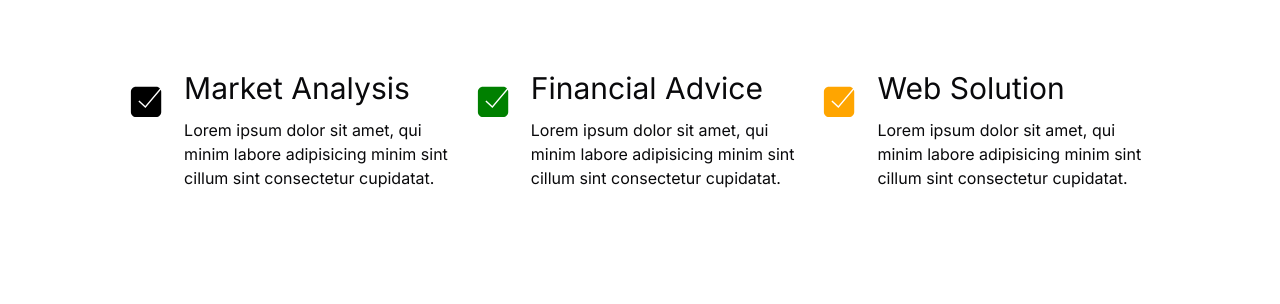
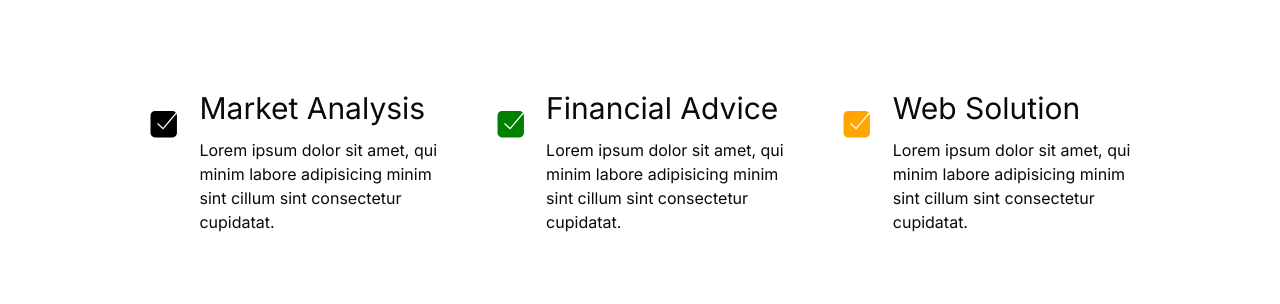
Before and after one commit to idctag/tech-company, a Next.js app: page / in a window 1280 px wide. Shown: the part 439-743 px from the top of the page. Built offline with nearby package versions, Linux system fonts and the light colour scheme.

Commit message:
card animation

```diff
--- a/src/app/globals.css
+++ b/src/app/globals.css
@@ -14,6 +14,12 @@
   }
   .carousel > button {
     @apply text-black hover:bg-gray-50 active:bg-gray-100;
+  }
+  .custom-shadow {
+    @apply shadow-[0_25px_70px_-25px];
+  }
+  .custom-hover {
+    @apply transition hover:-translate-y-3 hover:custom-shadow;
   }
 }
 
--- a/src/app/page.tsx
+++ b/src/app/page.tsx
@@ -11,7 +11,7 @@ interface ShowcaseCardProps {
 }
 function ShowcaseCard({ title, description, Icon }: ShowcaseCardProps) {
   return (
-    <Card className="hover:cursor-pointer max-w-64">
+    <Card className="hover:cursor-pointer max-w-64 transition ease-in-out delay-75 custom-hover">
       <CardContent className="flex justify-center align-middle">
         {Icon && <Icon size={132} className="m-8" />}
       </CardContent>
--- a/src/components/CheckMarkCard.tsx
+++ b/src/components/CheckMarkCard.tsx
@@ -1,6 +1,6 @@
 function Card({ title, fill }: { title: string; fill: string }) {
   return (
-    <div className="flex items-start gap-5 my-32">
+    <div className="flex items-start gap-5 my-32 custom-hover rounded-lg p-5">
       <svg
         xmlns="http://www.w3.org/2000/svg"
         x="0px"
```
